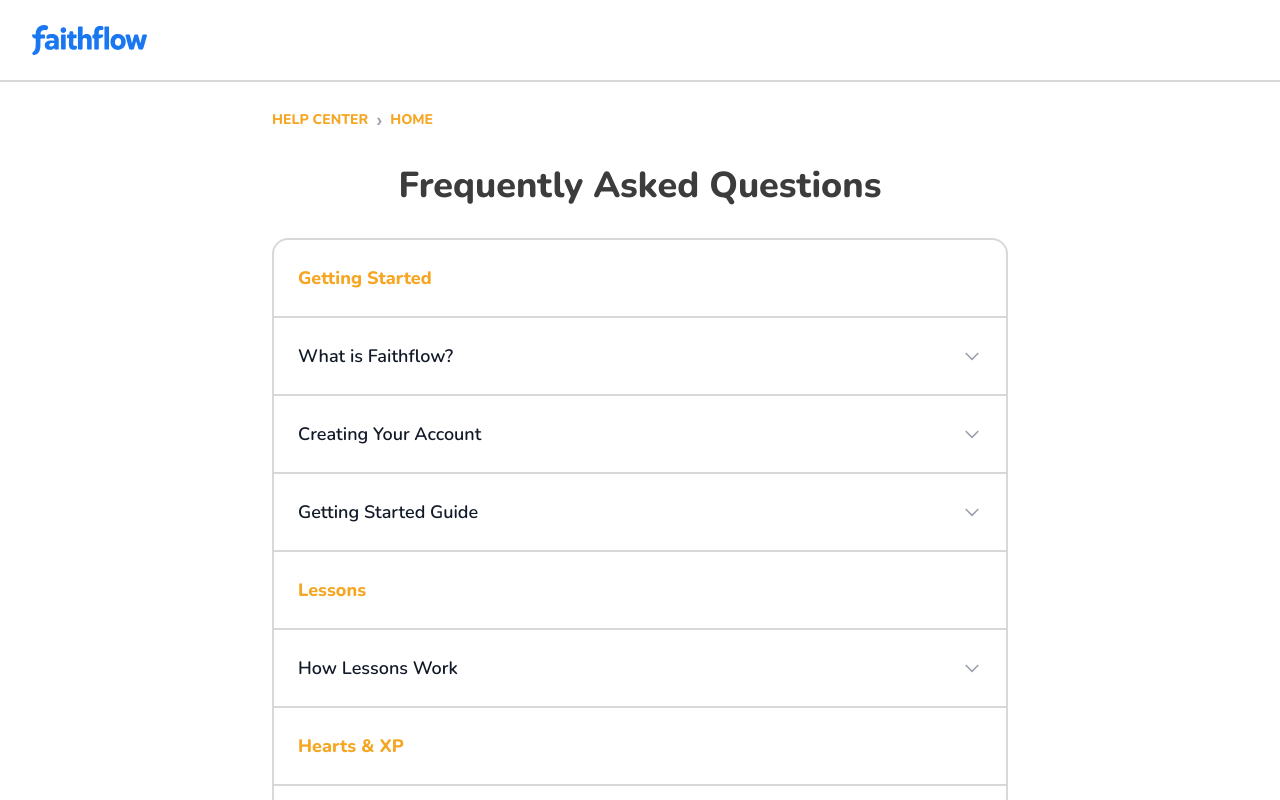
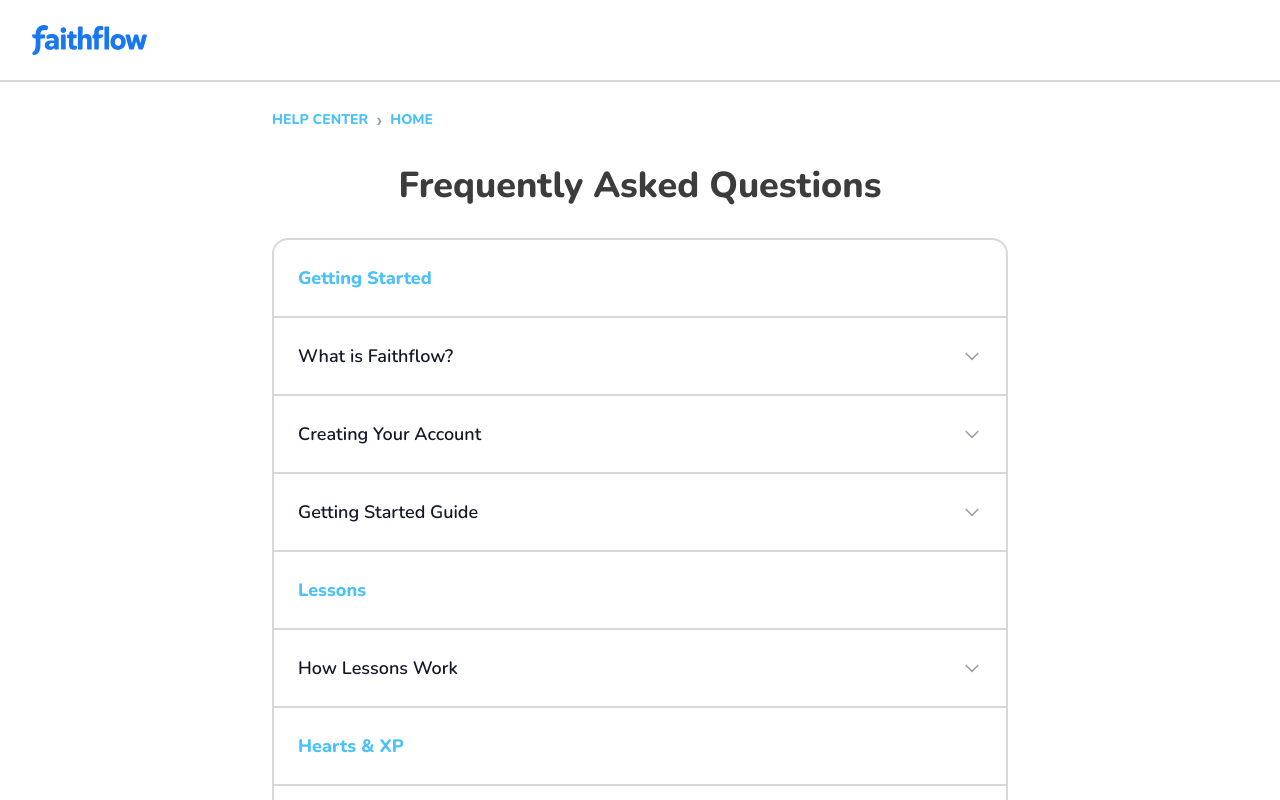
Before and after one commit to miikeyanderson/faithflow-help-center, a Next.js app: page /help in a window 1280 px wide. Built offline with nearby package versions, Linux system fonts and the light colour scheme.

Commit message:
style: Update help center link and category header text color from orange to blue.

```diff
--- a/app/help/page.tsx
+++ b/app/help/page.tsx
@@ -8,11 +8,11 @@ export default function HelpPage() {
       {/* Breadcrumb Navigation */}
       <div className="max-w-3xl mx-auto px-4 pt-6">
         <div className="flex items-center gap-2 text-sm font-extrabold">
-          <Link href="/help" className="text-[#F5A623] hover:underline uppercase">
+          <Link href="/help" className="text-[#4AC1F8] hover:underline uppercase">
             Help Center
           </Link>
           <span className="text-gray-400 text-lg">›</span>
-          <Link href="/" className="text-[#F5A623] hover:underline uppercase">
+          <Link href="/" className="text-[#4AC1F8] hover:underline uppercase">
             Home
           </Link>
         </div>
@@ -32,7 +32,7 @@ export default function HelpPage() {
             <div key={category.id}>
               {/* Category Header */}
               <div className={`px-6 py-6 ${categoryIndex > 0 ? 'border-t-2 border-[#D8D8D8] dark:border-[#37454F]' : ''}`}>
-                <h2 className="text-lg font-extrabold text-[#F5A623]">
+                <h2 className="text-lg font-extrabold text-[#4AC1F8]">
                   {category.title}
                 </h2>
               </div>
```
